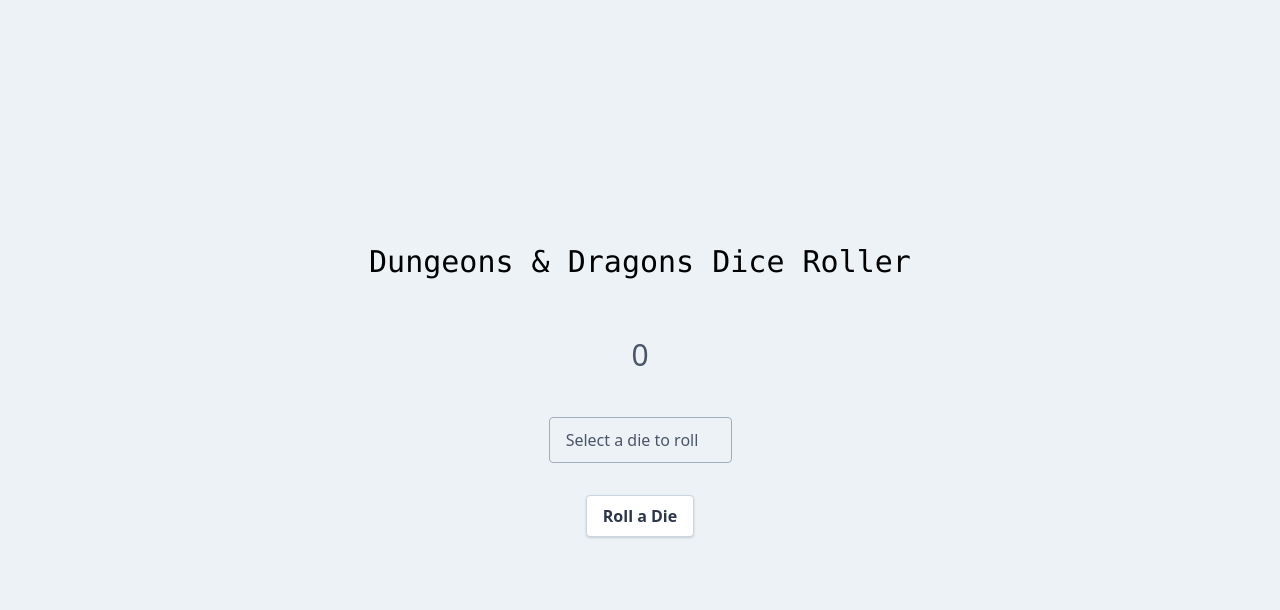
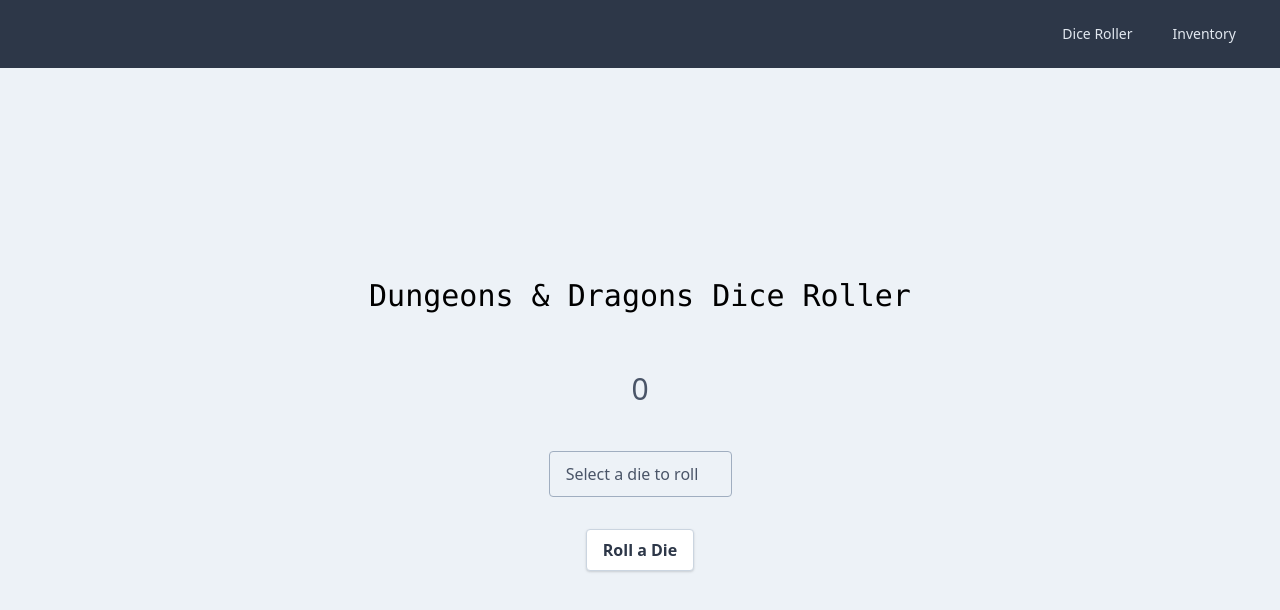
Before and after one commit to nirmalathapa/react-dice, a React (Create React App) app: page / in a window 1280 px wide. Shown: the top 610 px of the page. Built offline with nearby package versions, Linux system fonts and the light colour scheme.

Commit message:
Add respective component folders

```diff
--- a/src/App/App.tsx
+++ b/src/App/App.tsx
@@ -1,60 +1,12 @@
 import React from "react";
-
-function randomNumberGenerator(min: number, max: number): number {
-  return Math.floor(Math.random() * (max - min + 1) + min);
-}
+import DiceRoll from "../components/DiceRoll";
+import Navbar from "../components/Navigation";
 
 function App() {
-  const [number, setNumber] = React.useState("0");
-  const [dieValue, setDie] = React.useState("");
-
-  const handleChange = (e: any, tagNum: number) => {
-    e.preventDefault();
-    if (!tagNum) return;
-    setNumber(randomNumberGenerator(1, tagNum).toString());
-  };
-
-  const handleSingeDieChange = (e: any) => {
-    setDie(e.currentTarget.value);
-  };
-
   return (
     <div className="flex flex-col bg-gray-200 h-screen">
-      <main className="flex flex-col justify-center bg-gray-200 h-24 space-y-6 h-screen">
-        <header className="flex justify-center bg-gray-200 p-4">
-          <h1 className="font-mono text-3xl">Dungeons & Dragons Dice Roller</h1>
-        </header>
-        <div className="text-gray-700 bg-gray-200 text-center px-4 py-2 m-2">
-          <h2 data-testid="displayNumber" className="text-3xl">
-            {number}
-          </h2>
-        </div>
-        <div className="text-gray-700 slashed-zero bg-gray-200 text-center px-4 py-2 m-2">
-          <form onSubmit={(e) => handleChange(e, Number(dieValue))}>
-            <div className="relative">
-              <select
-                name="dice"
-                id="dice"
-                value={dieValue}
-                onChange={handleSingeDieChange}
-                className="block appearance-none w-auto mx-auto border-gray-500 bg-gray-200 border border-gray-200 text-gray-700 py-3 px-4 pr-8 rounded leading-tight focus:outline-none focus:bg-white focus:border-gray-500 text-center"
-              >
-                <option value="">Select a die to roll</option>
-                <option value={4}>D4</option>
-                <option value={6}>D6</option>
-                <option value={10}>D10</option>
-                <option value={12}>D12</option>
-                <option value={20}>D20</option>
-              </select>
-            </div>
-            <div className="py-8">
-              <button className="bg-white hover:bg-gray-100 text-gray-800 font-semibold py-2 px-4 border border-gray-400 rounded shadow">
-                Roll a Die
-              </button>
-            </div>
-          </form>
-        </div>
-      </main>
+      <Navbar />
+      <DiceRoll />
     </div>
   );
 }
--- /dev/null
+++ b/src/components/DiceRoll.tsx
@@ -0,0 +1,57 @@
+import React from "react";
+import { randomNumberGenerator } from "../utils/transformers";
+
+function DiceRoll() {
+  const [number, setNumber] = React.useState("0");
+  const [dieValue, setDie] = React.useState("");
+
+  const handleChange = (e: any, tagNum: number) => {
+    e.preventDefault();
+    if (!tagNum) return;
+    setNumber(randomNumberGenerator(1, tagNum).toString());
+  };
+
+  const handleSingeDieChange = (e: any) => {
+    setDie(e.currentTarget.value);
+  };
+
+  return (
+    <main className="flex flex-col justify-center bg-gray-200 h-24 space-y-6 h-screen">
+      <header className="flex justify-center bg-gray-200 p-4">
+        <h1 className="font-mono text-3xl">Dungeons & Dragons Dice Roller</h1>
+      </header>
+      <div className="text-gray-700 bg-gray-200 text-center px-4 py-2 m-2">
+        <h2 data-testid="displayNumber" className="text-3xl">
+          {number}
+        </h2>
+      </div>
+      <div className="text-gray-700 slashed-zero bg-gray-200 text-center px-4 py-2 m-2">
+        <form onSubmit={(e) => handleChange(e, Number(dieValue))}>
+          <div className="relative">
+            <select
+              name="dice"
+              id="dice"
+              value={dieValue}
+              onChange={handleSingeDieChange}
+              className="block appearance-none w-auto mx-auto border-gray-500 bg-gray-200 border border-gray-200 text-gray-700 py-3 px-4 pr-8 rounded leading-tight focus:outline-none focus:bg-white focus:border-gray-500 text-center"
+            >
+              <option value="">Select a die to roll</option>
+              <option value={4}>D4</option>
+              <option value={6}>D6</option>
+              <option value={10}>D10</option>
+              <option value={12}>D12</option>
+              <option value={20}>D20</option>
+            </select>
+          </div>
+          <div className="py-8">
+            <button className="bg-white hover:bg-gray-100 text-gray-800 font-semibold py-2 px-4 border border-gray-400 rounded shadow">
+              Roll a Die
+            </button>
+          </div>
+        </form>
+      </div>
+    </main>
+  );
+}
+
+export default DiceRoll;
--- a/src/components/Navigation.tsx
+++ b/src/components/Navigation.tsx
@@ -1 +1,26 @@
 import React from "react";
+
+function Navbar() {
+  return (
+    <nav className="bg-gray-800">
+      <div className="flex-1 flex flex-row-reverse items-center justify-center sm:items-stretch sm:justify-start px-8 py-4">
+        <div className="flex">
+          <a
+            href="#"
+            className="ml-4 px-3 py-2 rounded-md text-sm font-medium leading-5 text-gray-300 hover:text-white hover:bg-gray-700 focus:outline-none focus:text-white focus:bg-gray-700 transition duration-150 ease-in-out"
+          >
+            Dice Roller
+          </a>
+          <a
+            href="#"
+            className="ml-4 px-3 py-2 rounded-md text-sm font-medium leading-5 text-gray-300 hover:text-white hover:bg-gray-700 focus:outline-none focus:text-white focus:bg-gray-700 transition duration-150 ease-in-out"
+          >
+            Inventory
+          </a>
+        </div>
+      </div>
+    </nav>
+  );
+}
+
+export default Navbar;
```
Also changed, not shown: 1 other file (tests, documents, lock files or other folders).
